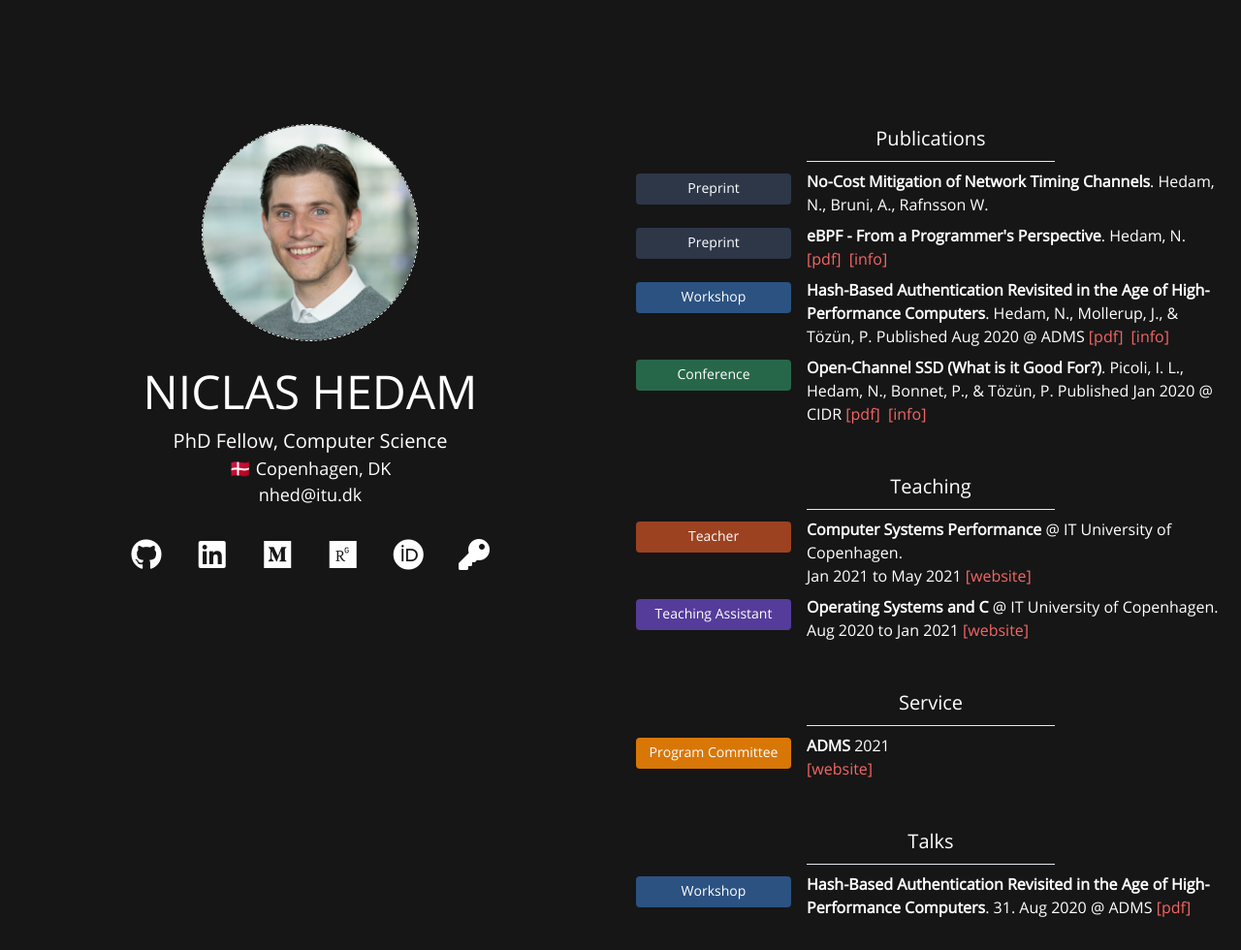
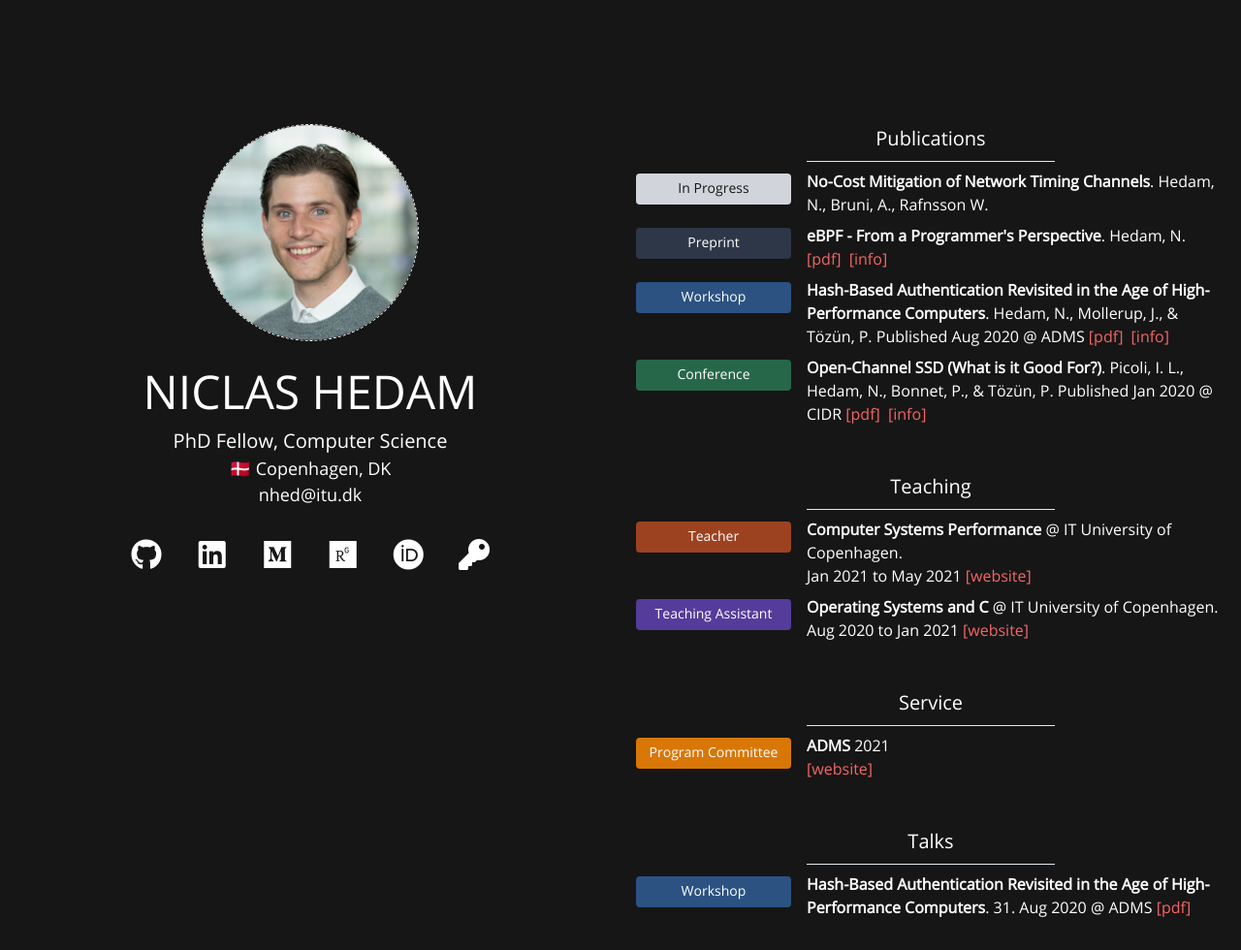
Before and after one commit to NiclasHedam/hed.am, a Jekyll site: the page built from index.markdown, in a window 1280 px wide. Shown: the whole page at 97% size. Built offline with Jekyll 4.4.1, drawn with Linux system fonts in a browser that asks for light colours.

Commit message:
Splitting preprint publication type into preprint and in-progress

```diff
--- a/_layouts/home.html
+++ b/_layouts/home.html
@@ -72,6 +72,8 @@
                       Workshop
                     {% elsif pub.type == "preprint" %}
                       Preprint
+                    {% elsif pub.type == "progress" %}
+                      In Progress
                     {% elsif pub.type == "other" %}
                       Other
                     {% endif %}
--- a/css/styles.css
+++ b/css/styles.css
@@ -23,6 +23,11 @@ body{
   background-color: #2c5282;
 }
 
+.bg-progress {
+  background-color: #D1D5DB;
+  color: #161616;
+}
+
 .bg-ta {
   background-color: #553c9a;
 }
```
Also changed, not shown: _publications/2021-tam.md (+1 -1 lines).
